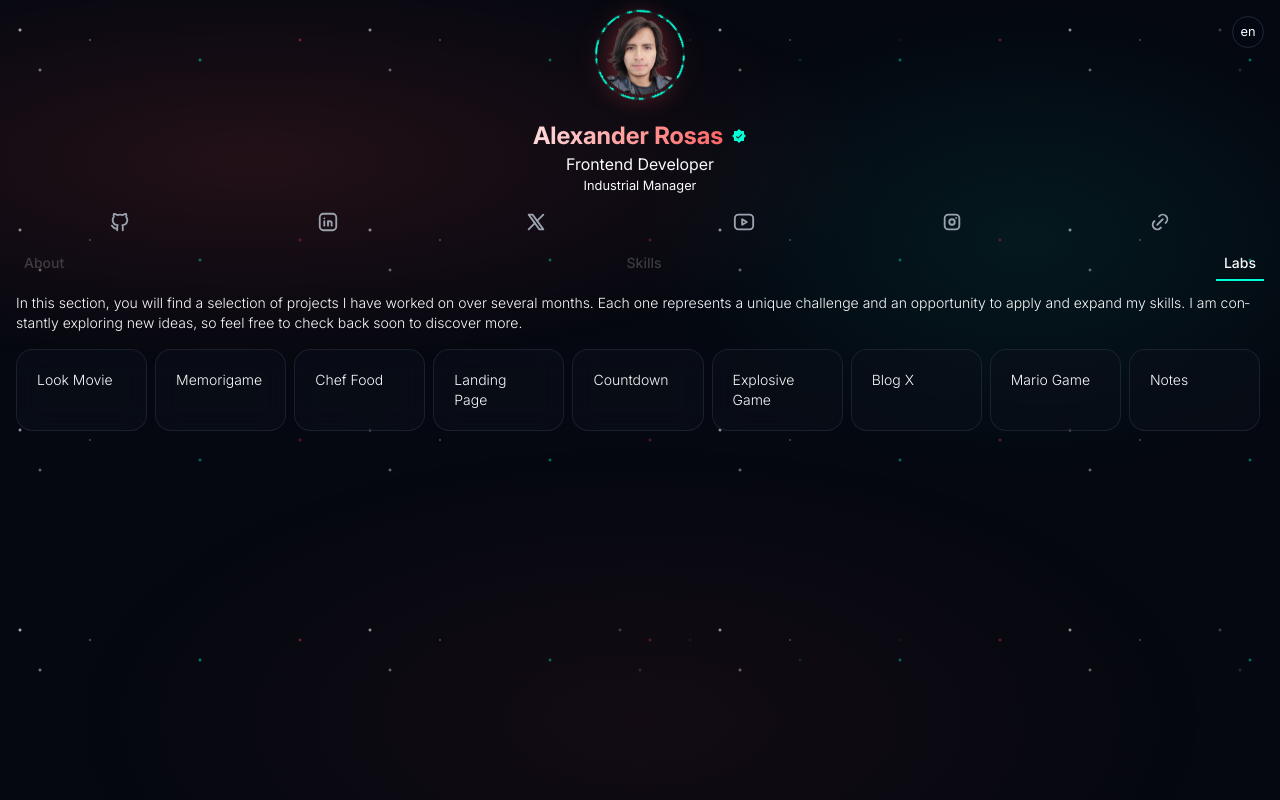
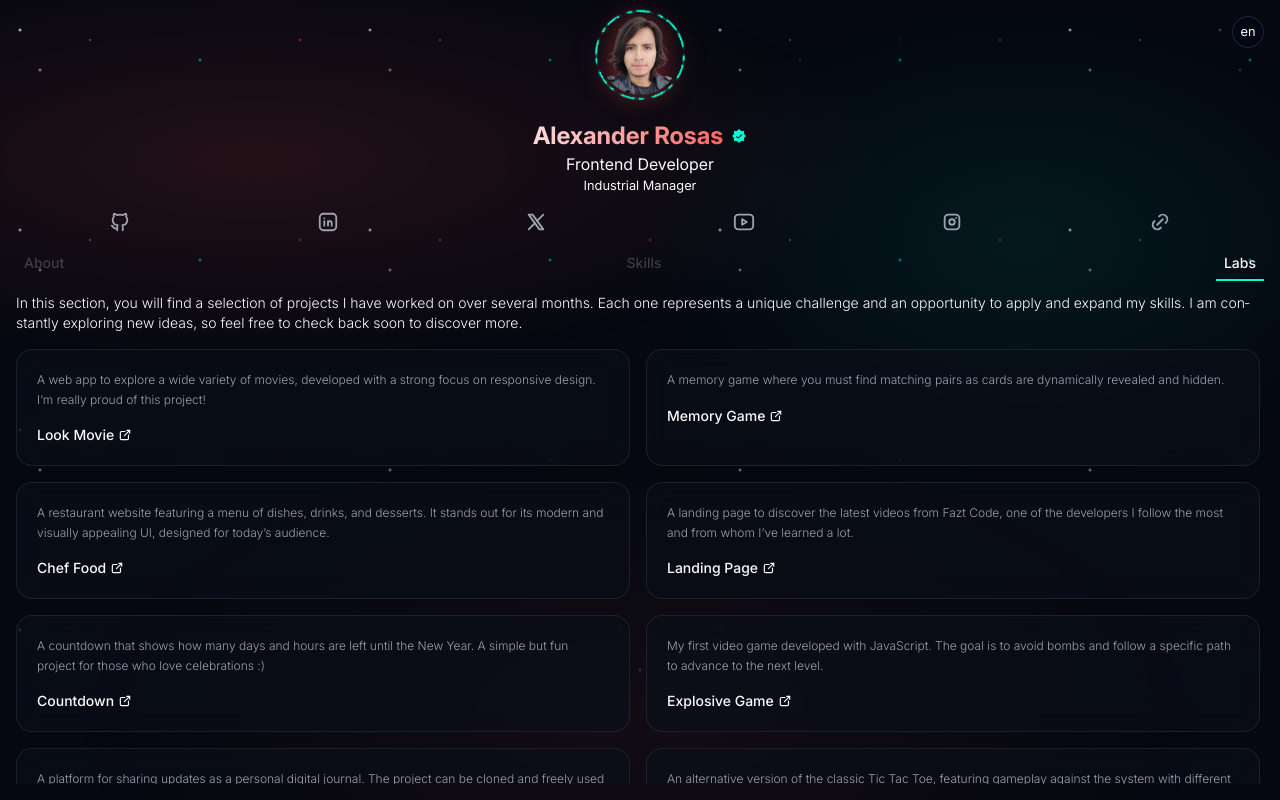
Before and after one commit to aleroses/aleroses.github.io, a React (Vite) app: page /labs in a window 1280 px wide. Built offline with nearby package versions, Linux system fonts and the light colour scheme.

Commit message:
style(lablink.jsx/en-es.json): add description and translation of projects

```diff
--- /dev/null
+++ b/src/components/LabCard.jsx
@@ -0,0 +1,20 @@
+import { LabLink } from "./LabLink";
+
+export const LabCard = ({ title, description, url }) => {
+  return (
+    <div className="group rounded-2xl border border-[#8892b026] bg-[#0a0f1a99] p-5 backdrop-blur-md transition-all duration-300 hover:border-[#00ffd5]">
+      {/* <h3 className="mb-2 text-sm font-medium text-white">{title}</h3> */}
+
+      <p className="mb-4 text-xs leading-relaxed text-gray-400">
+        {description}
+      </p>
+
+      <LabLink
+        url={url}
+        name={title}
+        // className="inline-block text-xs text-[#00ffd5]"
+        className="transition-colors duration-300 group-hover:text-[#00ffd5]"
+      />
+    </div>
+  );
+};
--- a/src/components/LabLink.jsx
+++ b/src/components/LabLink.jsx
@@ -1,5 +1,4 @@
-import app from "../styles/App.module.css";
-// import "../styles/reactIcons.css";
+import { TbExternalLink } from "react-icons/tb";
 
 export const LabLink = ({
   url,
@@ -21,10 +20,16 @@ export const LabLink = ({
         "--icon-hover": hoverColor,
         "--icon-shadow": shadowColor,
       }}
-      className={`group transition-all duration-300 ${className}`}
+      className={`group inline-flex items-center gap-1 transition-all duration-300 ${className}`}
     >
       {name ? (
-        <span>{name}</span>
+        <span className="flex items-center gap-1 font-medium">
+          {name}
+          <TbExternalLink
+            className="transition-all duration-300 group-hover:translate-x-1 group-hover:-translate-y-0.5 group-hover:text-[#00ffd5]"
+            size={14}
+          />
+        </span>
       ) : (
         <Icon
           className="text-(--icon-base) transition-all duration-300 group-hover:scale-110 group-hover:text-(--icon-hover) group-hover:drop-shadow-[0_0_12px_var(--icon-shadow)]"
--- a/src/pages/LabsPage.jsx
+++ b/src/pages/LabsPage.jsx
@@ -1,34 +1,35 @@
 import { useContext } from "react";
-import { LabLink } from "../components/LabLink";
 import { LanguageContext } from "../context/LanguageContext";
+import { LabCard } from "../components/LabCard";
 
-import { labLinks } from "../data/labLinks";
 import en from "/src/translations/en.json";
 import es from "/src/translations/es.json";
-
-// import app from "../styles/App.module.css";
 
 export const LabsPage = () => {
   const { language } = useContext(LanguageContext);
 
   const newLang = en[language] || es[language];
+  const { intro, projects } = newLang.content.labsContent;
 
   return (
     <div className="h-full space-y-4 overflow-y-auto pr-1 text-left text-sm font-light">
-      <p>{newLang.content.labsContent.intro}</p>
+      <p>{intro}</p>
 
-      <div className="grid grid-cols-[repeat(auto-fit,minmax(120px,1fr))] gap-2">
-        {labLinks.map((item, index) => (
-          <LabLink
-            url={item.url}
-            name={item.name}
-            className="rounded-2xl border border-[#8892b026] bg-[#0a0f1a99] p-5 backdrop-blur-md transition-all duration-250 ease-in-out hover:border-[#00ffd5]"
+      <div className="grid gap-4 sm:grid-cols-2">
+        {projects.map((project, index) => (
+          <LabCard
+            key={project.id}
+            title={project.title}
+            description={project.description}
+            url={project.url}
           />
         ))}
       </div>
     </div>
   );
 };
+
+// grid grid-cols-[repeat(auto-fit,minmax(120px,1fr))] gap-2
 
 /*
 Look Movie
--- a/src/translations/en.json
+++ b/src/translations/en.json
@@ -59,47 +59,56 @@
           {
             "id": "look-movie",
             "title": "Look Movie",
-            "description": "A web app to explore a wide variety of movies, developed with a strong focus on responsive design. I’m really proud of this project!"
+            "description": "A web app to explore a wide variety of movies, developed with a strong focus on responsive design. I’m really proud of this project!",
+            "url": "https://alevroses.github.io/api__movies/"
           },
           {
             "id": "memory-game",
             "title": "Memory Game",
-            "description": "A memory game where you must find matching pairs as cards are dynamically revealed and hidden."
+            "description": "A memory game where you must find matching pairs as cards are dynamically revealed and hidden.",
+            "url": "https://aleroses.github.io/memorygame-v2/"
           },
           {
             "id": "chef-food",
             "title": "Chef Food",
-            "description": "A restaurant website featuring a menu of dishes, drinks, and desserts. It stands out for its modern and visually appealing UI, designed for today’s audience."
+            "description": "A restaurant website featuring a menu of dishes, drinks, and desserts. It stands out for its modern and visually appealing UI, designed for today’s audience.",
+            "url": "https://aleroses.github.io/chef-food/"
           },
           {
             "id": "landing-page",
             "title": "Landing Page",
-            "description": "A landing page to discover the latest videos from Fazt Code, one of the developers I follow the most and from whom I’ve learned a lot."
+            "description": "A landing page to discover the latest videos from Fazt Code, one of the developers I follow the most and from whom I’ve learned a lot.",
+            "url": "https://aleroses.github.io/async-landing/"
           },
           {
             "id": "countdown",
             "title": "Countdown",
-            "description": "A countdown that shows how many days and hours are left until the New Year. A simple but fun project for those who love celebrations :)"
+            "description": "A countdown that shows how many days and hours are left until the New Year. A simple but fun project for those who love celebrations :)",
+            "url": "https://aleroses.github.io/js__countdown/"
           },
           {
             "id": "explosive-game",
             "title": "Explosive Game",
-            "description": "My first video game developed with JavaScript. The goal is to avoid bombs and follow a specific path to advance to the next level."
+            "description": "My first video game developed with JavaScript. The goal is to avoid bombs and follow a specific path to advance to the next level.",
+            "url": "https://aleroses.github.io/videogame/"
           },
           {
             "id": "blog-x",
             "title": "Blog X",
-            "description": "A platform for sharing updates as a personal digital journal. The project can be cloned and freely used to start publishing content."
+            "description": "A platform for sharing updates as a personal digital journal. The project can be cloned and freely used to start publishing content.",
+            "url": "https://aleroses.github.io/Blog.github.io/"
           },
           {
             "id": "mario-game",
             "title": "Mario Game",
-            "description": "An alternative version of the classic Tic Tac Toe, featuring gameplay against the system with different difficulty levels. Currently in development!"
+            "description": "An alternative version of the classic Tic Tac Toe, featuring gameplay against the system with different difficulty levels. Currently in development!",
+            "url": "https://aleroses.github.io/tic-tac-toe/"
           },
           {
             "id": "notes",
             "title": "Notes",
-            "description": "My personal notes covering everything I’ve learned throughout my journey as a Frontend Developer. Great for reviewing and sharing knowledge."
+            "description": "My personal notes covering everything I’ve learned throughout my journey as a Frontend Developer. Great for reviewing and sharing knowledge.",
+            "url": "https://github.com/aleroses/Platzi/tree/master/DW"
           }
         ]
       }
--- a/src/translations/es.json
+++ b/src/translations/es.json
@@ -59,47 +59,56 @@
           {
             "id": "look-movie",
             "title": "Look Movie",
-            "description": "Web para explorar una gran variedad de películas, desarrollada con un fuerte enfoque en diseño responsivo. ¡Estoy muy orgulloso de este trabajo!"
+            "description": "Web para explorar una gran variedad de películas, desarrollada con un fuerte enfoque en diseño responsivo. ¡Estoy muy orgulloso de este trabajo!",
+            "url": "https://alevroses.github.io/api__movies/"
           },
           {
             "id": "memory-game",
             "title": "Memory Game",
-            "description": "Juego de memoria en el que debes encontrar los pares correctos mientras las cartas se muestran y ocultan dinámicamente."
+            "description": "Juego de memoria en el que debes encontrar los pares correctos mientras las cartas se muestran y ocultan dinámicamente.",
+            "url": "https://aleroses.github.io/memorygame-v2/"
           },
           {
             "id": "chef-food",
             "title": "Chef Food",
-            "description": "Sitio web para un restaurante, con menú de platillos, bebidas y postres. Destaca por una UI moderna y atractiva, pensada para un público actual."
+            "description": "Sitio web para un restaurante, con menú de platillos, bebidas y postres. Destaca por una UI moderna y atractiva, pensada para un público actual.",
+            "url": "https://aleroses.github.io/chef-food/"
           },
           {
             "id": "landing-page",
             "title": "Landing Page",
-            "description": "Landing para conocer y descubrir los últimos videos de Fazt Code, uno de los desarrolladores que más sigo y de quien he aprendido mucho."
+            "description": "Landing para conocer y descubrir los últimos videos de Fazt Code, uno de los desarrolladores que más sigo y de quien he aprendido mucho.",
+            "url": "https://aleroses.github.io/async-landing/"
           },
           {
             "id": "countdown",
             "title": "Countdown",
-            "description": "Cuenta regresiva que muestra cuántos días y horas faltan para el Año Nuevo. Un proyecto simple pero ideal para los amantes de las festividades :)"
+            "description": "Cuenta regresiva que muestra cuántos días y horas faltan para el Año Nuevo. Un proyecto simple pero ideal para los amantes de las festividades :)",
+            "url": "https://aleroses.github.io/js__countdown/"
           },
           {
             "id": "explosive-game",
             "title": "Explosive Game",
-            "description": "Mi primer videojuego desarrollado con JavaScript. El objetivo es esquivar bombas y seguir una ruta para avanzar de nivel."
+            "description": "Mi primer videojuego desarrollado con JavaScript. El objetivo es esquivar bombas y seguir una ruta para avanzar de nivel.",
+            "url": "https://aleroses.github.io/videogame/"
           },
           {
             "id": "blog-x",
             "title": "Blog X",
-            "description": "Plataforma para compartir novedades a modo de bitácora digital personal. El proyecto puede ser clonado y usado libremente para publicar contenido."
+            "description": "Plataforma para compartir novedades a modo de bitácora digital personal. El proyecto puede ser clonado y usado libremente para publicar contenido.",
+            "url": "https://aleroses.github.io/Blog.github.io/"
           },
           {
             "id": "mario-game",
             "title": "Mario Game",
-            "description": "Versión alternativa al clásico Tic Tac Toe. Con funcionalidades para jugar contra el sistema en distintos niveles de dificultad. ¡En desarrollo!"
+            "description": "Versión alternativa al clásico Tic Tac Toe. Con funcionalidades para jugar contra el sistema en distintos niveles de dificultad. ¡En desarrollo!",
+            "url": "https://aleroses.github.io/tic-tac-toe/"
           },
           {
             "id": "notes",
             "title": "Notes",
-            "description": "Mis apuntes personales sobre lo que he aprendido a lo largo de mi camino como Desarrollador Frontend. Ideal para repasar y compartir conocimiento."
+            "description": "Mis apuntes personales sobre lo que he aprendido a lo largo de mi camino como Desarrollador Frontend. Ideal para repasar y compartir conocimiento.",
+            "url": "https://github.com/aleroses/Platzi/tree/master/DW"
           }
         ]
       }
```
